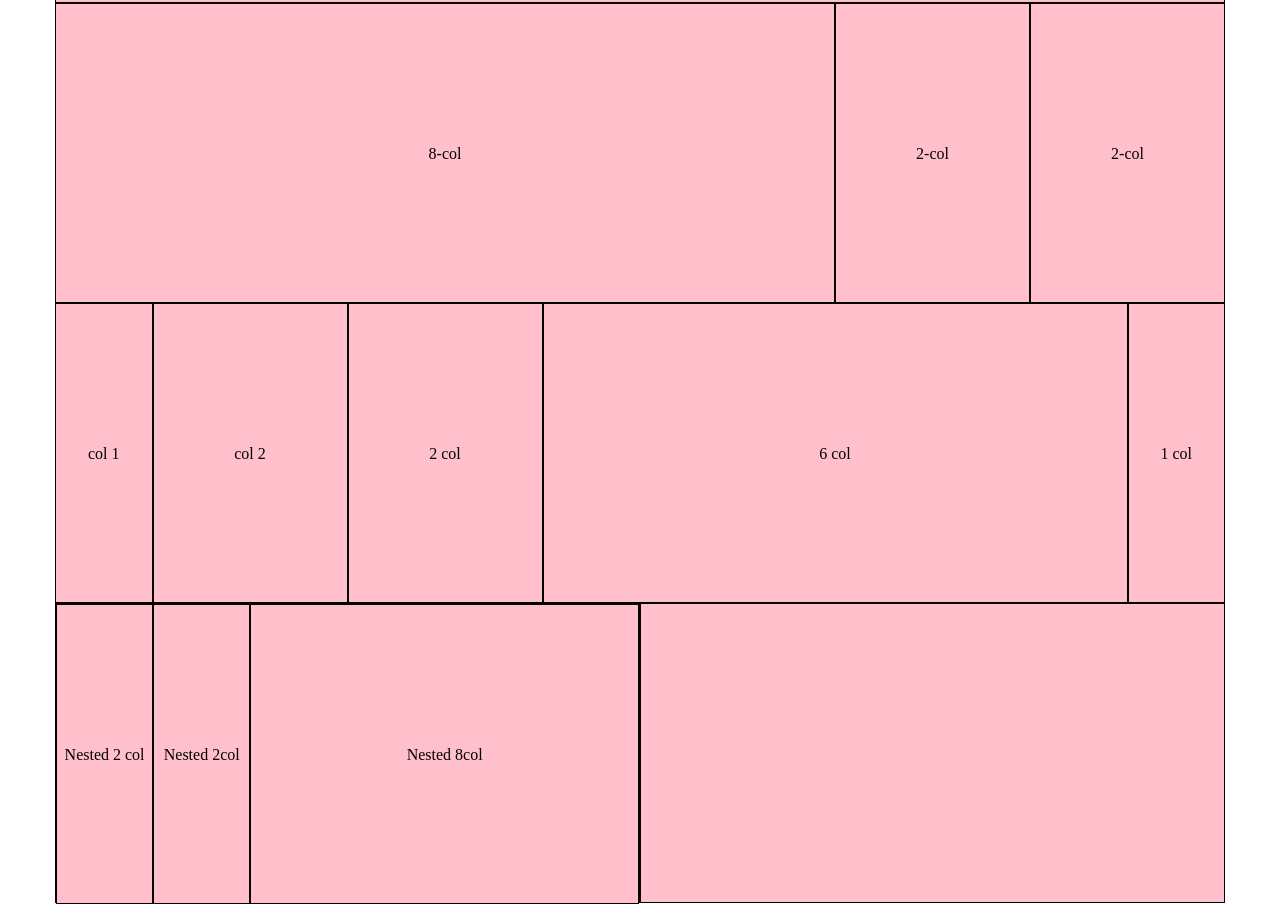
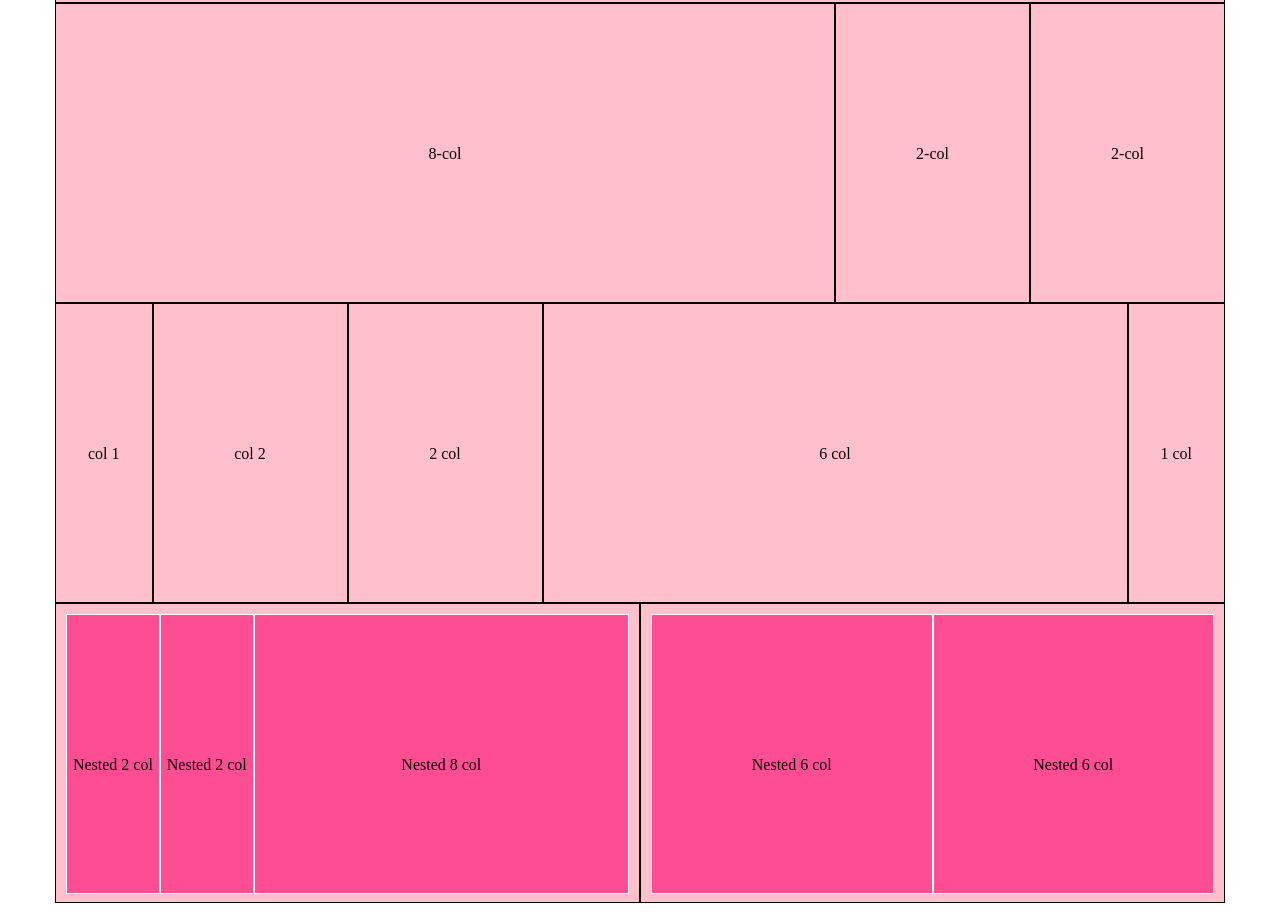
Before and after one commit to Mirco-verde1/html-css-12bool, a plain HTML site: page index.html in a window 1280 px wide. Shown: the part 597-1512 px from the top of the page. Drawn offline with Linux system fonts and the light colour scheme.

Commit message:
fine esercizio

```diff
--- a/CSS/style.css
+++ b/CSS/style.css
@@ -8,3 +8,13 @@
 	text-align: center;
 	line-height: 300px;
 }
+
+.pad10{
+	padding: 10px;
+}
+
+[class*="col-"] .container [class*="col-"]{
+	height: 280px;
+	background: #ff4d94;
+	border: 1px solid #fff;
+}
--- a/index.html
+++ b/index.html
@@ -106,17 +106,17 @@
 
   <div class="col-6">
 
-		 <div class="container">
+		 <div class="container pad10">
 
 			 <div class="col-2">
         Nested 2 col
 			 </div>
 			 <div class="col-2">
-        Nested 2col
+        Nested 2 col
 			 </div>
 
 			 <div class="col-8">
-        Nested 8col
+        Nested 8 col
 			 </div>
 
 		 </div>
@@ -125,6 +125,17 @@
 
 	<div class="col-6">
 
+    <div class="container pad10">
+
+			<div class="col-6">
+				Nested 6 col
+			</div>
+			<div class="col-6">
+				Nested 6 col
+			</div>
+
+    </div>
+
 	</div>
 
 </div>
```
